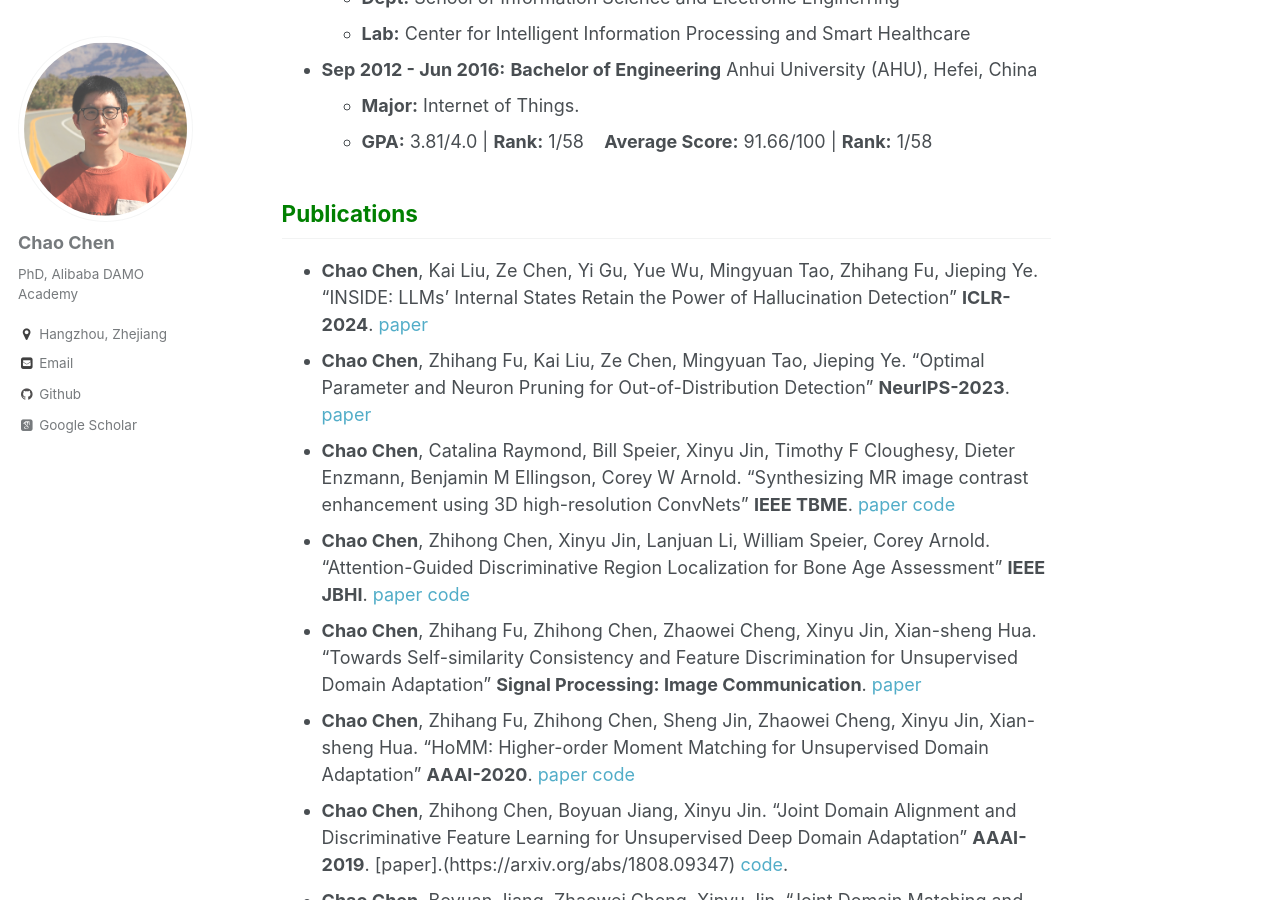
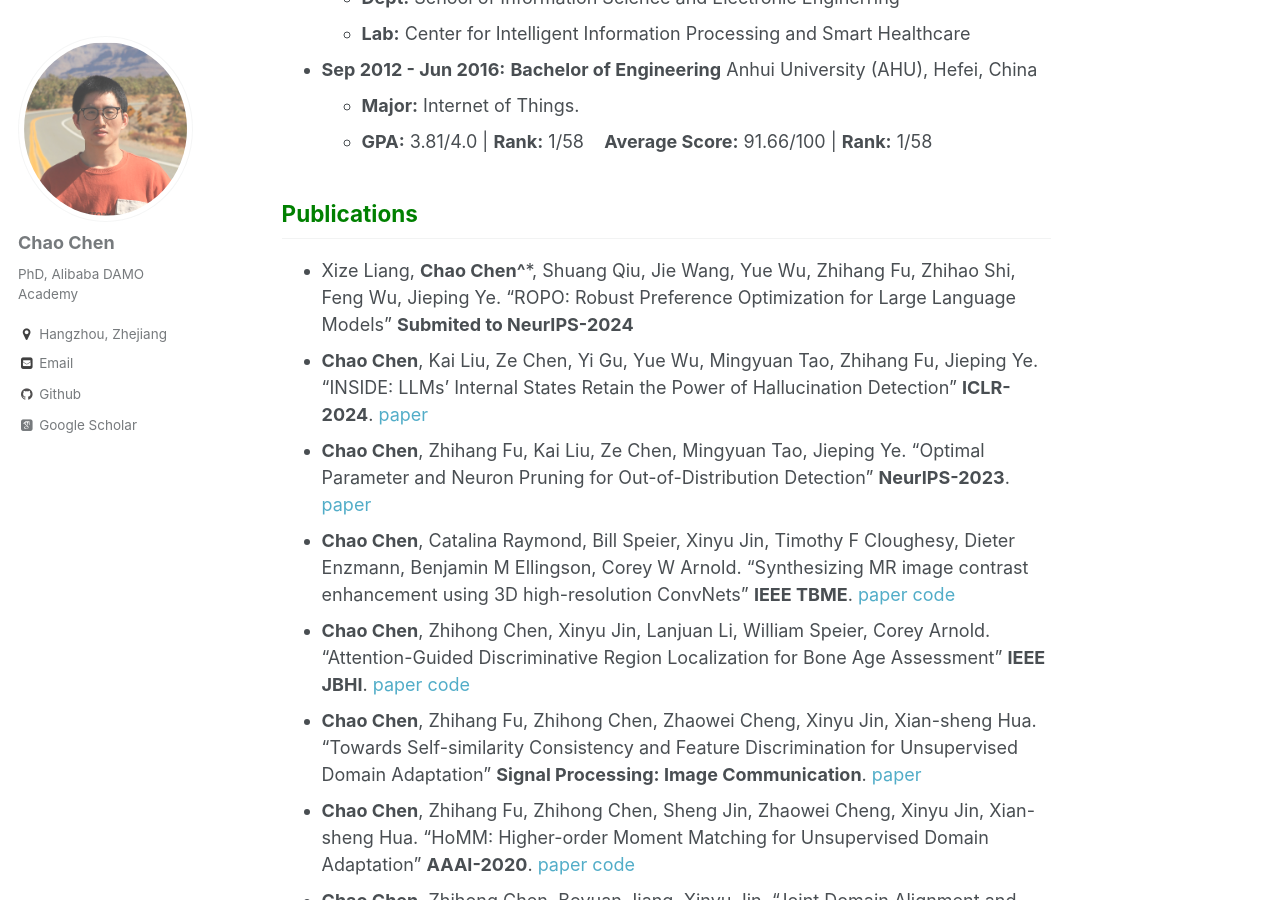
Before and after one commit to chenchao666/chenchao666.github.io, a Jekyll site: the page built from _pages/about.md, in a window 1280 px wide and 900 px high, scrolled down 1137 px. Built offline with Jekyll 4.4.1, drawn with Linux system fonts in a browser that asks for light colours; some web fonts are replaced.

Commit message:
Update about.md

```diff
--- a/_pages/about.md
+++ b/_pages/about.md
@@ -40,6 +40,7 @@ My research interest mainly focus on Machine Learning, Computer Vision.
   - **GPA:** 3.81/4.0 \| **Rank:** 1/58 &nbsp;&nbsp; **Average Score:** 91.66/100 \| **Rank:** 1/58
 
 ## <span style="color: green"> Publications </span>
+* Xize Liang, **Chao Chen^***, Shuang Qiu, Jie Wang, Yue Wu, Zhihang Fu, Zhihao Shi, Feng Wu, Jieping Ye. "ROPO: Robust Preference Optimization for Large Language Models" **Submited to NeurIPS-2024**
 * **Chao Chen**, Kai Liu, Ze Chen, Yi Gu, Yue Wu, Mingyuan Tao, Zhihang Fu, Jieping Ye. "INSIDE: LLMs' Internal States Retain the Power of Hallucination Detection" **ICLR-2024**. [paper](https://arxiv.org/abs/2402.03744)
 * **Chao Chen**, Zhihang Fu, Kai Liu, Ze Chen, Mingyuan Tao, Jieping Ye. "Optimal Parameter and Neuron Pruning for Out-of-Distribution Detection" **NeurIPS-2023**. [paper](https://proceedings.neurips.cc/paper_files/paper/2023/file/a4316bb210a59fb7aafeca5dd21c2703-Paper-Conference.pdf)
 * **Chao Chen**, Catalina Raymond, Bill Speier, Xinyu Jin, Timothy F Cloughesy, Dieter Enzmann, Benjamin M Ellingson, Corey W Arnold. "Synthesizing MR image contrast enhancement using 3D high-resolution ConvNets" **IEEE TBME**. [paper](https://ieeexplore.ieee.org/abstract/document/9833335) [code](https://github.com/chenchao666/Contrast-enhanced-MRI-Synthesis)
```
